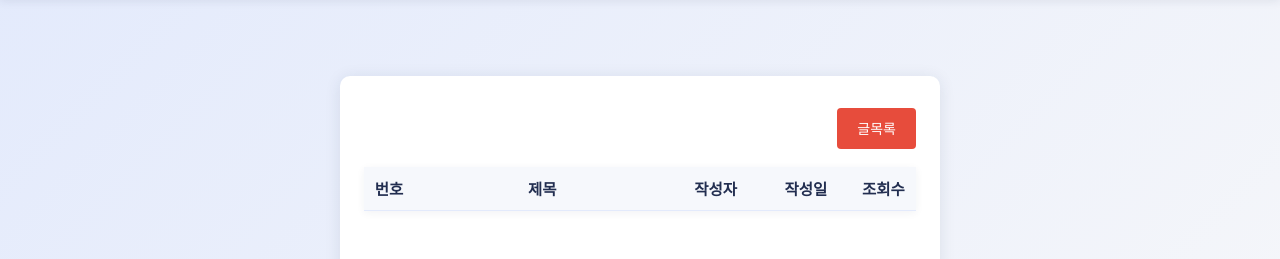
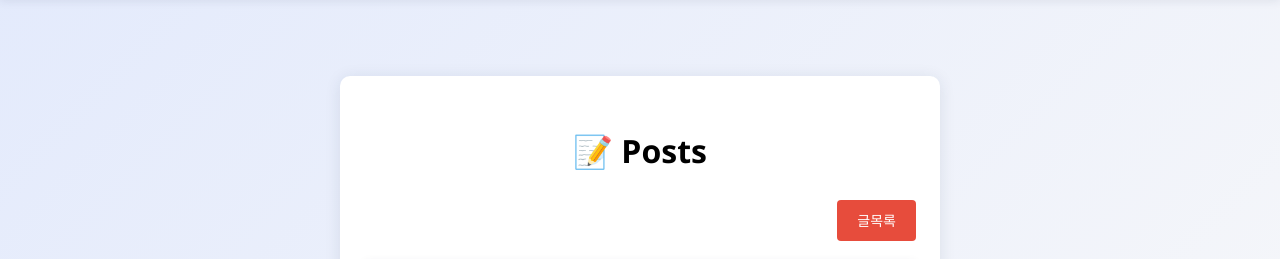
Before and after one commit to swanbaek/fastapi, a FastAPI app: page /posts/list in a window 1280 px wide. Shown: the part 60-319 px from the top of the page. Run offline with FastAPI, Linux system fonts and the light colour scheme; lists and menus that the app fills with data are empty.

Commit message:
posts ui modify

```diff
--- a/app/templates/posts.html
+++ b/app/templates/posts.html
@@ -4,6 +4,7 @@
 
 {% block content %}
 <div class="container post-list">
+    <h1 style="text-align: center;margin-bottom:1.7rem">📝 Posts</h1>
     <div class="post-header" style="display:flex; justify-content:flex-end; align-items:center;gap:8px; margin-bottom:18px;">
         <a href="/posts/list" class="btn btn-danger btn-wide">글목록</a>
         {% if current_user %}
```
